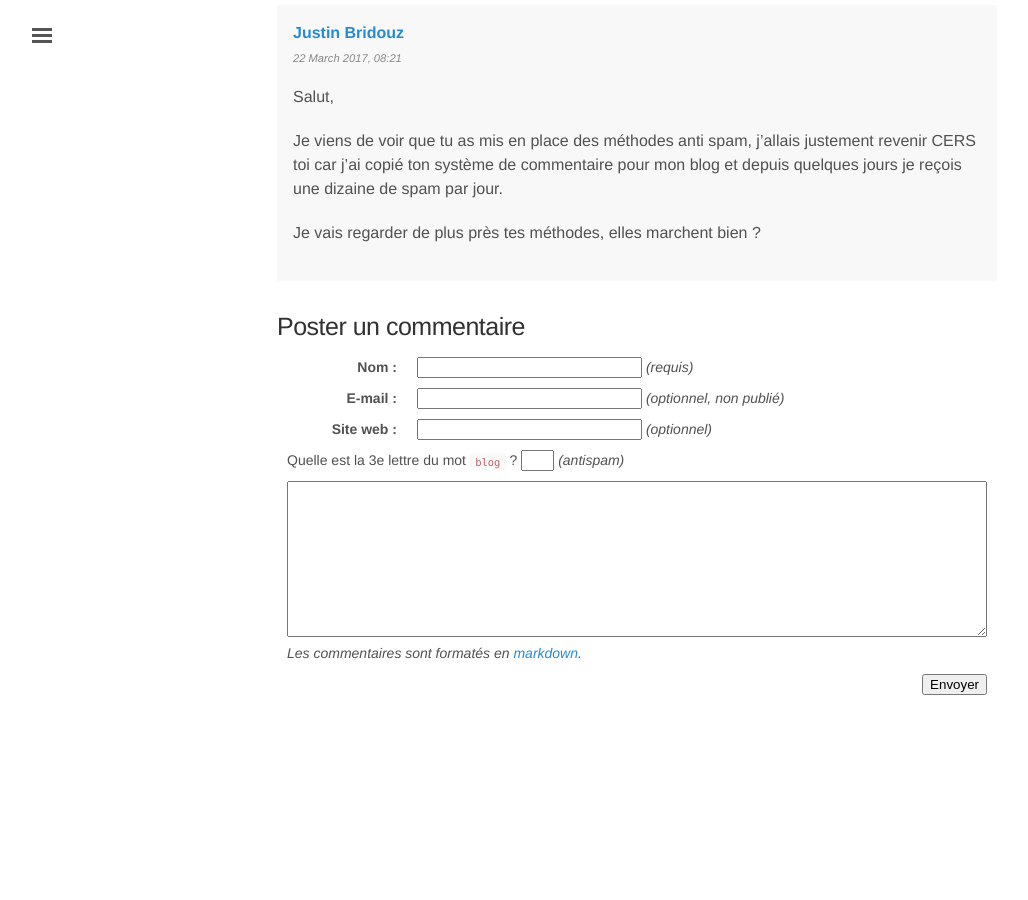
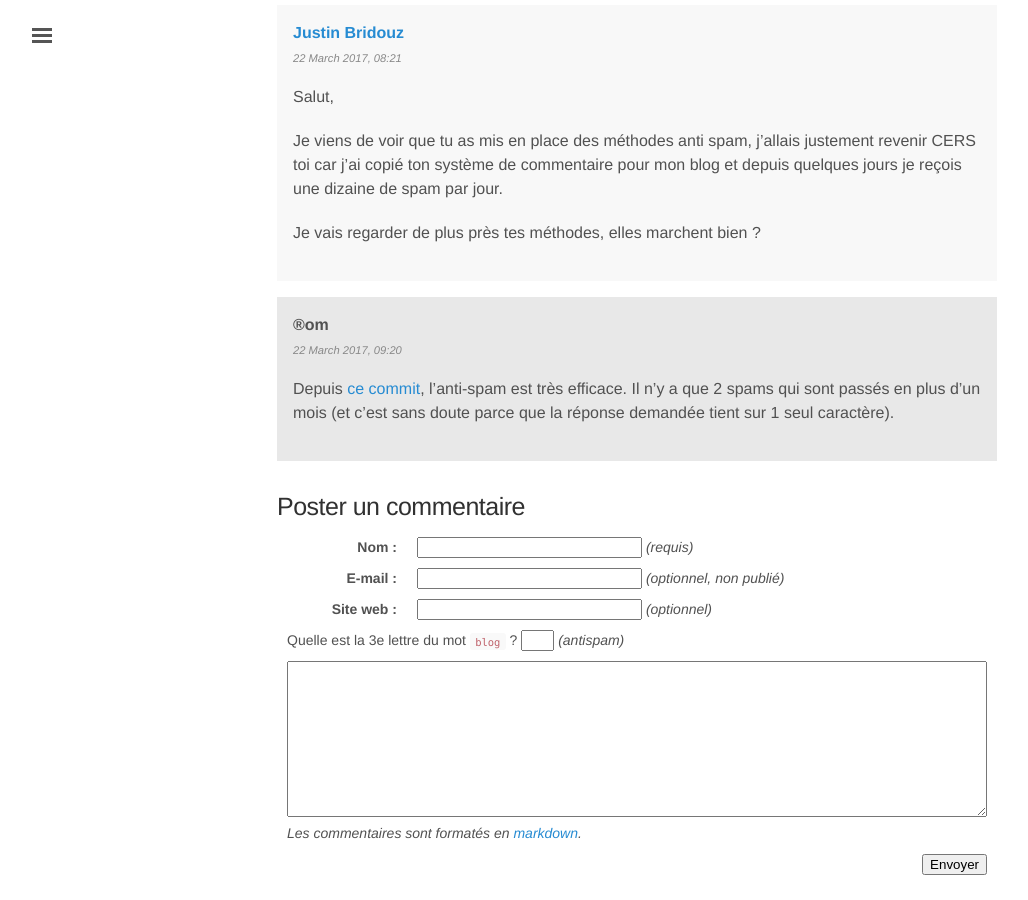
Before and after one commit to rom1v/blog.rom1v.com, a Jekyll site: the page built from _posts/2017-01-09-commentaires-statiques-avec-jekyll.md, in a window 1280 px wide and 900 px high, scrolled down 8132 px. Shown: the whole window, without its empty margins (3-1031 px from the left). Built offline with Jekyll 4.4.1, drawn with Linux system fonts in a browser that asks for light colours; before the commit the page ends 8852 px from its top, so only the background shows below that.

Commit message:
Publish comment for Jekyll static comments

```diff
--- a/_data/comments-2017-01-commentaires-statiques-avec-jekyll.yaml
+++ b/_data/comments-2017-01-commentaires-statiques-avec-jekyll.yaml
@@ -37,3 +37,12 @@
     mon blog et depuis quelques jours je reçois une dizaine de spam par jour.
 
     Je vais regarder de plus près tes méthodes, elles marchent bien ?
+- id: 4
+  author: ®om
+  date: 2017-03-22 09:20:08+01:00
+  contents: |
+    Depuis [ce commit], l'anti-spam est très efficace. Il n'y a que 2 spams qui
+    sont passés en plus d'un mois (et c'est sans doute parce que la réponse
+    demandée tient sur 1 seul caractère).
+
+    [ce commit]: https://github.com/rom1v/blog.rom1v.com/commit/c791f464bbfdd9e361d1e9137fbea7cab847d481
```
